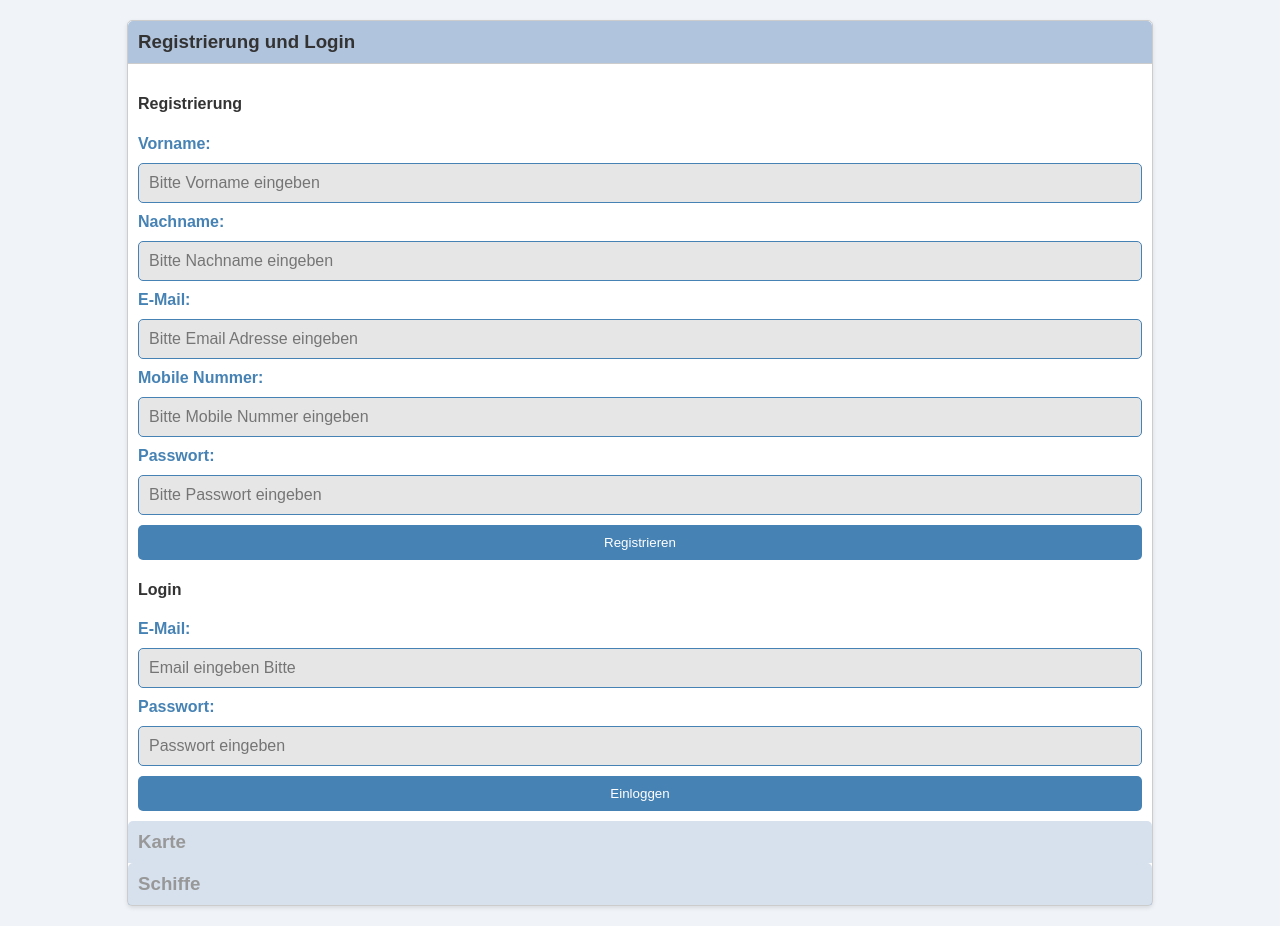
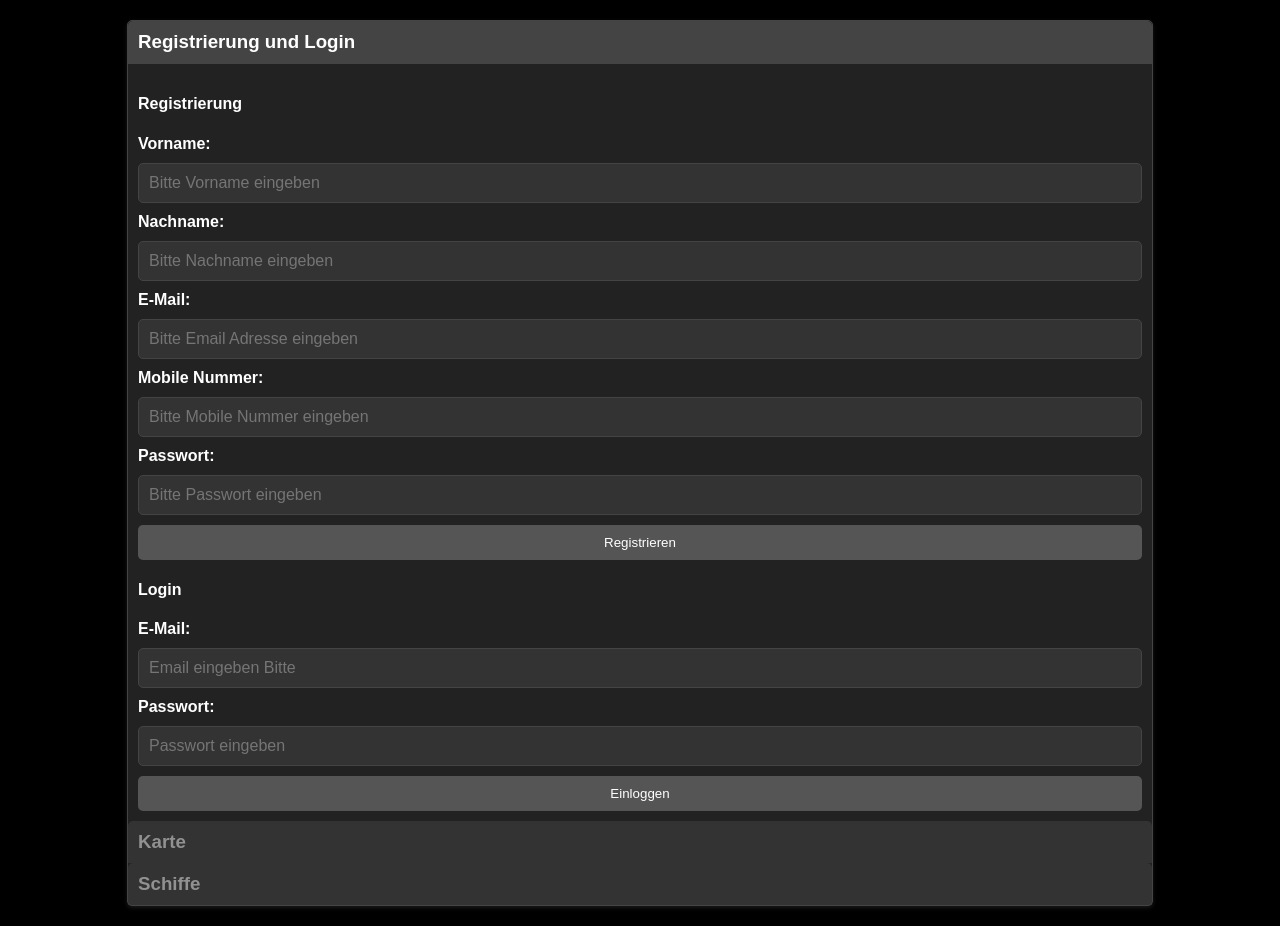
Before and after one commit to musthamer/infra-2024-l, a plain HTML site: page www/index.html in a window 1280 px wide. Both pictures are taken after a click on the element "Registrierung und Login". Drawn offline with nearby package versions, Linux system fonts and the light colour scheme; no server answers.

Commit message:
CSS-Style angepasst

```diff
--- a/www/style.css
+++ b/www/style.css
@@ -1,7 +1,7 @@
 body {
     font-family: Arial, sans-serif;
-    background-color: #f0f4f8; /* Sehr helles Blau */
-    color: #333333; /* Dunkelgrau */
+    background-color: #000000; /* Schwarz */
+    color: #ffffff; /* Weiß */
     margin: 0;
     padding: 0;
     display: flex;
@@ -11,20 +11,20 @@ body {
 }
 
 #accordion {
-    width:80%;
+    width: 80%;
     max-width: 1200px;
     margin: 20px auto;
-    border: 1px solid #cccccc; /* Helles Grau */
+    border: 1px solid #444444; /* Dunkles Grau */
     border-radius: 5px;
-    background-color: #ffffff; /* Weiß */
-    box-shadow: 0 2px 4px rgba(0, 0, 0, 0.1);
+    background-color: #222222; /* Sehr dunkles Grau */
+    box-shadow: 0 2px 4px rgba(255, 255, 255, 0.1); /* Leichter weißer Schatten */
 }
 
 .group h3 {
     margin: 0;
     padding: 10px;
-    background-color: #b0c4de; /* Hellblau */
-    color: #333333; /* Dunkelgrau */
+    background-color: #444444; /* Dunkles Grau */
+    color: #ffffff; /* Weiß */
     cursor: pointer;
     border-radius: 5px 5px 0 0;
 }
@@ -32,8 +32,8 @@ body {
 .group .content {
     display: none;
     padding: 10px;
-    border-top: 1px solid #cccccc; /* Helles Grau */
-    background-color: #ffffff; /* Weiß */
+    border-top: 1px solid #444444; /* Dunkles Grau */
+    background-color: #222222; /* Sehr dunkles Grau */
     border-radius: 0 0 5px 5px;
 }
 
@@ -45,21 +45,21 @@ form {
 
 label {
     font-weight: bold;
-    color: #4682b4; /* Stahlblau */
+    color: #ffffff; /* Weiß */
 }
 
 input[type="text"], input[type="email"], input[type="password"] {
     padding: 10px;
-    border: 1px solid #4682b4; /* Stahlblau */
+    border: 1px solid #444444; /* Dunkles Grau */
     border-radius: 5px;
     font-size: 16px;
-    background-color: #e6e6e6; /* Sehr helles Grau */
-    color: #333333; /* Dunkelgrau */
+    background-color: #333333; /* Mittleres Grau */
+    color: #ffffff; /* Weiß */
 }
 
 input[type="submit"] {
     padding: 10px;
-    background-color: #4682b4; /* Stahlblau */
+    background-color: #555555; /* Helleres Grau */
     border: none;
     border-radius: 5px;
     color: #ffffff; /* Weiß */
@@ -67,13 +67,13 @@ input[type="submit"] {
 }
 
 input[type="submit"]:hover {
-    background-color: #87ceeb; /* Himmelblau */
+    background-color: #666666; /* Helleres Grau beim Hover */
 }
 
 #map {
     height: 400px;
     width: 100%;
-    border: 1px solid #cccccc; /* Helles Grau */
+    border: 1px solid #444444; /* Dunkles Grau */
     border-radius: 5px;
     margin-top: 10px;
 }
@@ -82,18 +82,18 @@ table {
     width: 100%;
     border-collapse: collapse;
     margin-top: 10px;
-    background-color: #ffffff; /* Weiß */
+    background-color: #222222; /* Sehr dunkles Grau */
 }
 
 table, th, td {
-    border: 1px solid #4682b4; /* Stahlblau */
+    border: 1px solid #444444; /* Dunkles Grau */
     padding: 10px;
     text-align: left;
-    color: #333333; /* Dunkelgrau */
+    color: #ffffff; /* Weiß */
 }
 
 th {
-    background-color: #e6e6e6; /* Sehr helles Grau */
+    background-color: #333333; /* Mittleres Grau */
 }
 
 .disabled {
```
